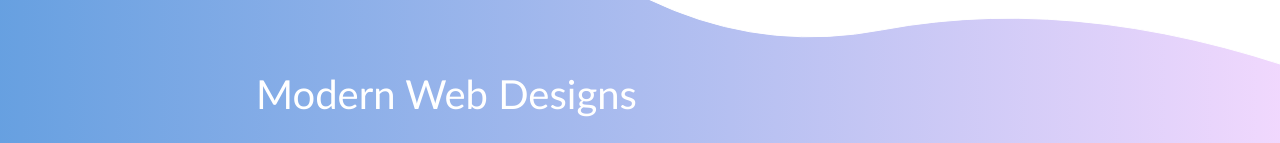
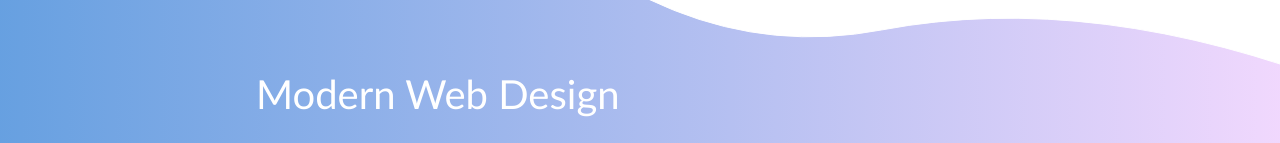
Before and after one commit to egecan12/React_Router_Personal_page_example, a React (Create React App) app: page / in a window 1280 px wide. Shown: the part 130-273 px from the top of the page. Built offline with nearby package versions, Linux system fonts and the light colour scheme.

Commit message:
Start with create-react-app

```diff
--- a/src/components/Anasayfa.js
+++ b/src/components/Anasayfa.js
@@ -8,7 +8,7 @@ class Anasayfa extends Component {
 	render() {
 		return (
 			<div>
-				<h1 id="title1">Modern Web Designs </h1>
+				<h1 id="title1">Modern Web Design</h1>
 				<h1 id="title2">Application Development</h1>
 				<h1 id="name">Egecan Kahyaoglu</h1>
 
```
